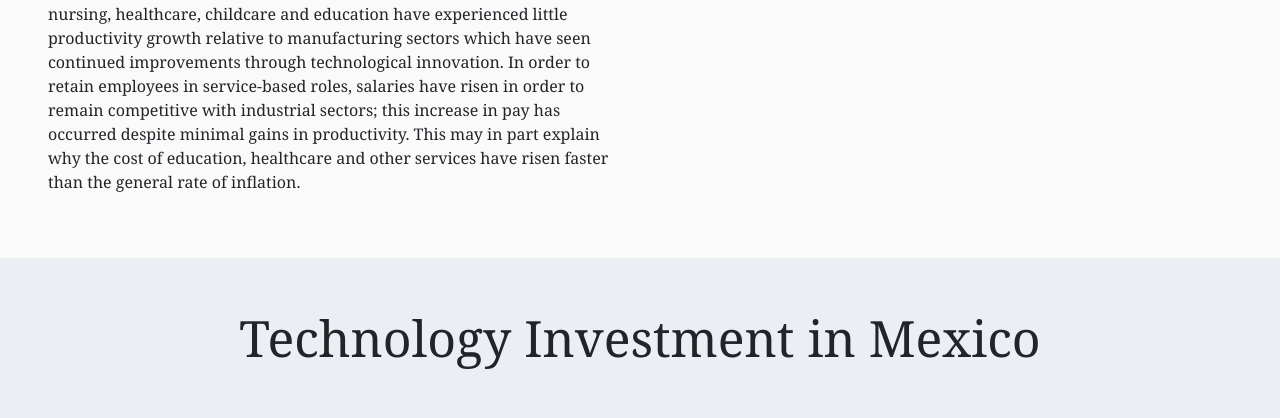
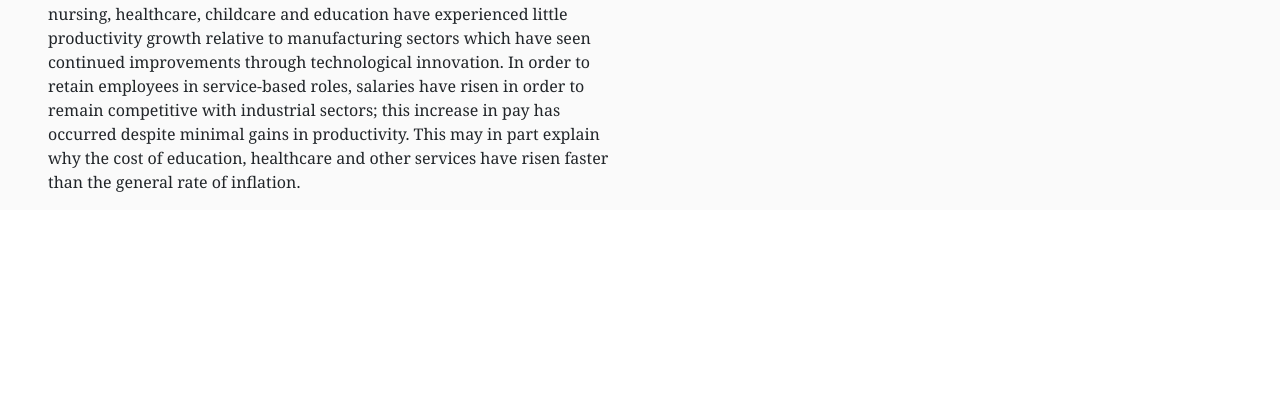
Before and after one commit to Gugunner/bootcamp-project-2, a Flask app: page / in a window 1280 px wide. Shown: the part 5028-5446 px from the top of the page. After the commit the page ends 5220 px from the top, so only its background shows below. Run offline with Flask 2, Linux system fonts and the light colour scheme; data that the repository does not hold is empty; some libraries are stand-ins or nearby versions.

Commit message:
Commented section of html

```diff
--- a/templates/index.html
+++ b/templates/index.html
@@ -356,21 +356,21 @@
 
 
 
-            <section class="hero mt-5">
-                <div class="container">
-                    <div class="row">
-                        <div class="col-12 text-center">
-                            <h1>
-                                Technology Investment in Mexico
-                            </h1>
+<!--            <section class="hero mt-5">-->
+<!--                <div class="container">-->
+<!--                    <div class="row">-->
+<!--                        <div class="col-12 text-center">-->
+<!--                            <h1>-->
+<!--                                Technology Investment in Mexico-->
+<!--                            </h1>-->
 
 
-                        </div>
+<!--                        </div>-->
 
-                    </div>
-                </div>
+<!--                    </div>-->
+<!--                </div>-->
 
-            </section>
+<!--            </section>-->
 
 
 
```
